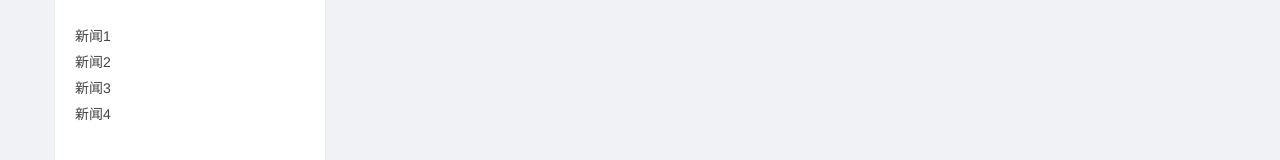
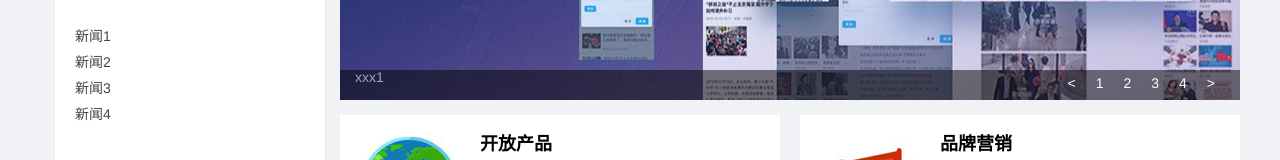
Before and after one commit to jqs1970291214/Vue-Practice, a Vue app: page / in a window 1280 px wide. Shown: the part 505-665 px from the top of the page. Built offline with nearby package versions, Linux system fonts and the light colour scheme; what vue-resource would draw is missing.

Commit message:
slide-show

```diff
--- /dev/null
+++ b/src/components/slideShow.vue
@@ -0,0 +1,95 @@
+<template>
+    <div class="slide-show">
+        <div class="slide-img">
+            <a :href="slides[nowIndex].src">
+                <img :src="slides[nowIndex].src">
+            </a>
+        </div>
+        <h2>{{ slides[nowIndex].title}}</h2>
+        <ul class="slide-pages">
+            <li>&lt;</li>
+            <li v-for="(item, index) in slides" @click="goto(index)">
+                <a>{{ index + 1}}</a>
+            </li>
+            <li>&gt;</li>
+        </ul>
+    </div>
+  </div>
+</template>
+
+<script>
+export default {
+  props: {
+    slides: {
+      type: Array,
+      default: function(){
+          return [];
+      }
+    }
+  },
+  data() {
+      return {
+          nowIndex: 0
+      }
+  },
+  methods: {
+      goto(index) {
+          this.nowIndex = index;
+      }
+  }
+}
+</script>
+
+<style scoped>
+.slide-trans-enter-active {
+  transition: all .5s;
+}
+.slide-trans-enter {
+  transform: translateX(900px);
+}
+.slide-trans-old-leave-active {
+  transition: all .5s;
+  transform: translateX(-900px);
+}
+.slide-show {
+  position: relative;
+  margin: 15px 15px 15px 0;
+  width: 900px;
+  height: 500px;
+  overflow: hidden;
+}
+.slide-show h2 {
+  position: absolute;
+  width: 100%;
+  height: 100%;
+  color: #fff;
+  background: #000;
+  opacity: .5;
+  bottom: 0;
+  height: 30px;
+  text-align: left;
+  padding-left: 15px;
+}
+.slide-img {
+  width: 100%;
+}
+.slide-img img {
+  width: 100%;
+  position: absolute;
+  top: 0;
+}
+.slide-pages {
+  position: absolute;
+  bottom: 10px;
+  right: 15px;
+}
+.slide-pages li {
+  display: inline-block;
+  padding: 0 10px;
+  cursor: pointer;
+  color: #fff;
+}
+.slide-pages li .on {
+  text-decoration: underline;
+}
+</style>
--- a/src/pages/index.vue
+++ b/src/pages/index.vue
@@ -25,7 +25,7 @@
         </div>
 
         <div class="index-right">
-        <slide-show></slide-show>
+        <slide-show :slides="slides"></slide-show>
         <div class="index-board-list">
             <div class="index-board-item"
             v-for="(item,index) in boardList"
@@ -45,9 +45,35 @@
 </template>
 
 <script>
+import slideShow from "@/components/slideShow"
 export default {
+components: {
+  slideShow
+},
 data() {
   return {
+    slides: [
+      {
+        src: require('../assets/slideShow/pic1.jpg'),
+        title: 'xxx1',
+        href: 'detail/analysis'
+      },
+      {
+        src: require('../assets/slideShow/pic2.jpg'),
+        title: 'xxx2',
+        href: 'detail/count'
+      },
+      {
+        src: require('../assets/slideShow/pic3.jpg'),
+        title: 'xxx3',
+        href: 'http://xxx.xxx.com'
+      },
+      {
+        src: require('../assets/slideShow/pic4.jpg'),
+        title: 'xxx4',
+        href: 'detail/forecast'
+      }
+    ],
     productList: {
       pc: {
         title: 'PC产品',
```
